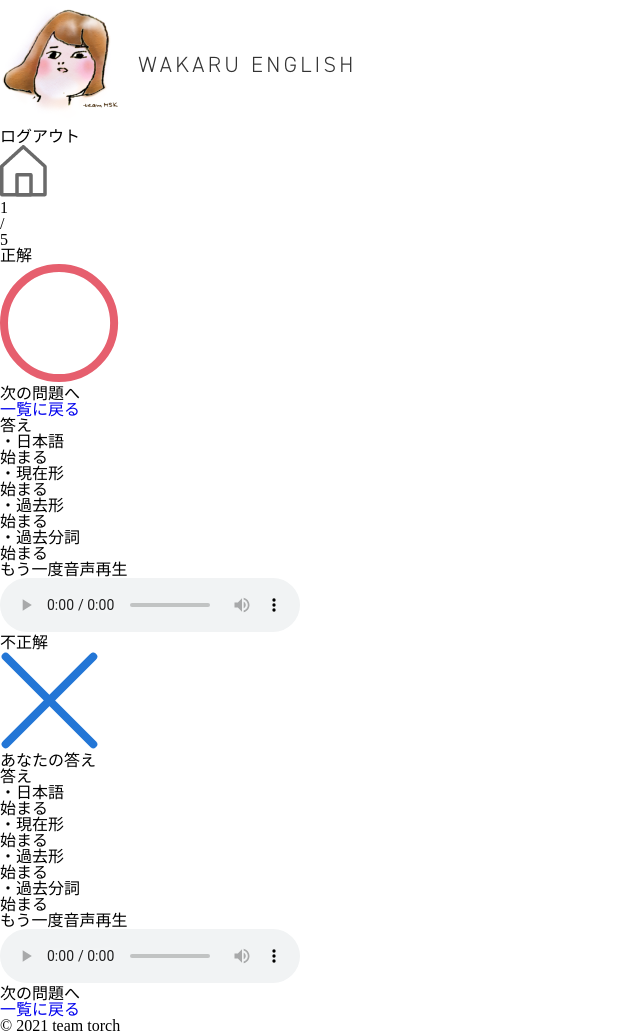
After one commit to ackanamori/wakaruenglish, a Flask app: template templates/result.html in a window 1280 px wide. The commit adds this page. Shown: the whole page, without its empty margins (0-640 px from the left). Run offline with Flask 2, Linux system fonts and the light colour scheme; the template is opened without the code that fills it, so the values that code supplies are empty.

Commit message:
htmlと画像の修正

```diff
--- /dev/null
+++ b/templates/result.html
@@ -0,0 +1,80 @@
+
+{% extends 'base.html' %}
+{% block content %}
+<link rel="stylesheet" href="{{ url_for('static', filename='css/result.css') }}">
+<section class="numberQuestionsContent">
+    <div class="questionsWhatNumber">1</div>
+    <div>/</div>
+    <div class="questionsAll">5</div>
+</section>
+<section class="CorrectanswerContet">
+    <div class="correctanswerText">正解</div>
+    <div class="correctanswerImg"><img src="static/img/correctanswer.png"></div>
+    <div><a class="btn nextQuestions">次の問題へ</a></div>
+    <div><a class="btn wordlislistBack" href="/wordlist">一覧に戻る</a></div>
+    <div class="answerbox">
+        <div class="answerTitle">答え</div>
+        <ul>
+            <li class="answerja">
+                <div class="answerHeading">・日本語</div>
+                <div class="answerMeaning">始まる</div>
+            </li>
+            <li class="answerPresenttense">
+                <div class="answerHeading">・現在形</div>
+                <div class="answerMeaning">始まる</div>
+            </li>
+            <li class="answerPasttense">
+                <div class="answerHeading">・過去形</div>
+                <div class="answerMeaning">始まる</div>
+            </li>
+            <li class="answerPastparticiple">
+                <div class="answerHeading">・過去分詞</div>
+                <div class="answerMeaning">始まる</div>
+            </li>
+        </ul>
+        <div>
+            <p>もう一度音声再生</p>
+            <audio controls>
+                <source src="../static/audio/3_past.mp3">
+            </audio>
+        </div>
+    </div>
+</section>
+<section class="incorrectanswerContent">
+    <div class="correctanswerText">不正解</div>
+    <div class="correctanswerImg"><img src="static/img/incorrectanswer.png"></div>
+    <div>
+        <div class="userAnswerTitle">あなたの答え</div>
+        <div class="userAnswer"></div>
+    </div>
+    <div class="answerbox">
+        <div class="answerTitle">答え</div>
+        <ul>
+            <li class="answerja">
+                <div class="answerHeading">・日本語</div>
+                <div class="answerMeaning">始まる</div>
+            </li>
+            <li class="answerPresenttense">
+                <div class="answerHeading">・現在形</div>
+                <div class="answerMeaning">始まる</div>
+            </li>
+            <li class="answerPasttense">
+                <div class="answerHeading">・過去形</div>
+                <div class="answerMeaning">始まる</div>
+            </li>
+            <li class="answerPastparticiple">
+                <div class="answerHeading">・過去分詞</div>
+                <div class="answerMeaning">始まる</div>
+            </li>
+        </ul>
+        <div>
+            <p>もう一度音声再生</p>
+            <audio controls>
+                <source src="../static/audio/3_past.mp3">
+            </audio>
+        </div>
+    </div>
+    <div><a class="btn nextQuestions">次の問題へ</a></div>
+    <div><a class="btn wordlislistBack" href="/wordlist">一覧に戻る</a></div>
+</section>
+{% endblock %}
```
Also changed, not shown: templates/exam.html (+10 -1 lines), static/img/correctanswer.png (added), static/img/incorrectanswer.png (added).
